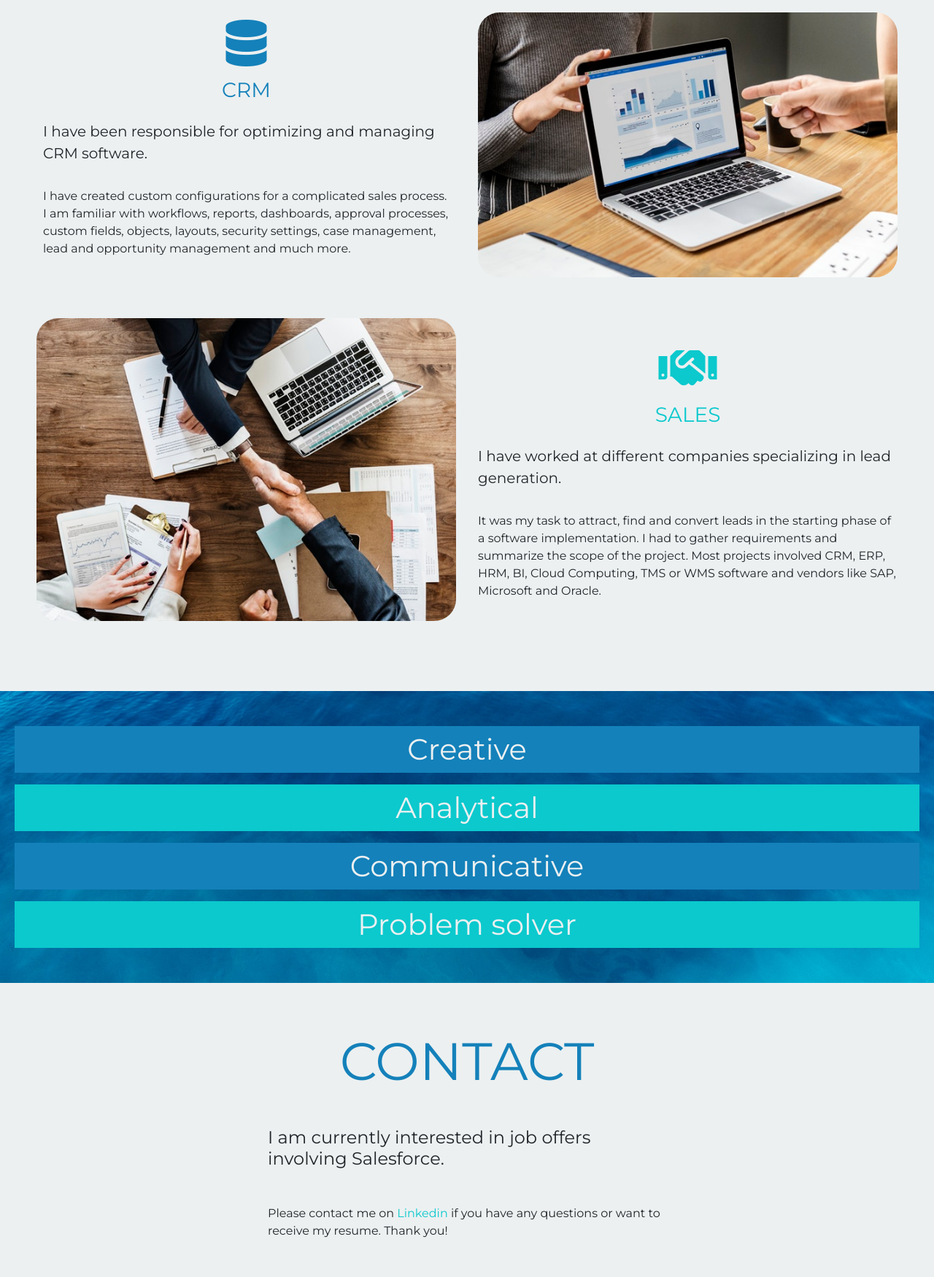
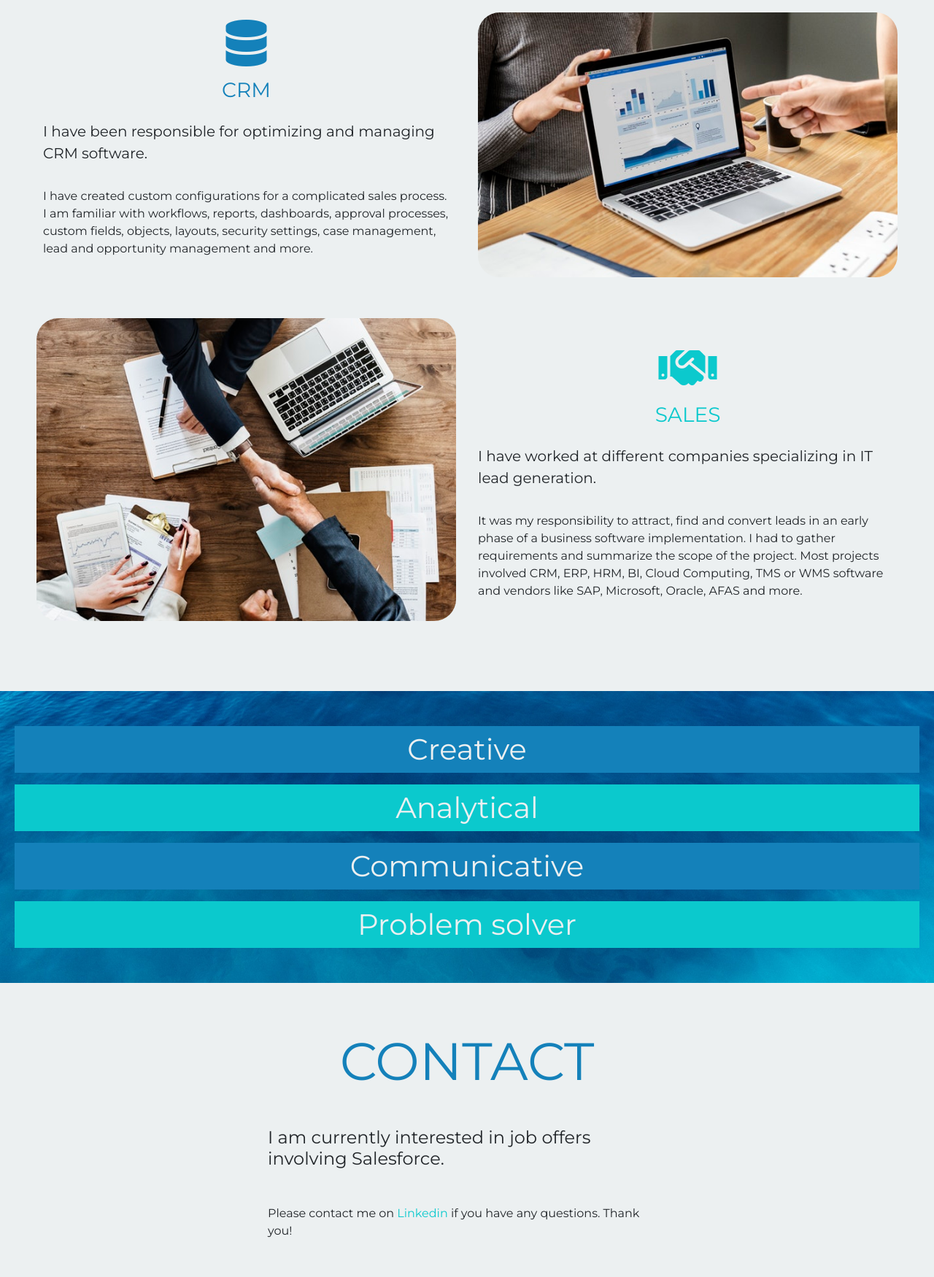
Before and after one commit to Sander-sch/SanderSchenkCV, a plain HTML site: page index.html in a window 1280 px wide. Shown: the part 2601-4351 px from the top of the page at 73% size. Drawn offline with nearby package versions, Linux system fonts and the light colour scheme.

Commit message:
Aanpassing aan second page

```diff
--- a/css/style.css
+++ b/css/style.css
@@ -52,6 +52,7 @@ html, body {
 
 /* About-me Page*/
 .about-me-page-sander {
+  background-color: #1481BA;
   min-height: 800px; }
   .about-me-page-sander .header-text-section {
     margin-bottom: 5%; }
--- a/index.html
+++ b/index.html
@@ -75,7 +75,7 @@
               <div class="row intro-content">
                 <div class="container text-center">
                   <h1 class="main-text-intro display-1 text-white">Sander<span class="main-text-intro text-secondary">Schenk</span></h1>
-                  <h4 class="text-white animated fadeInUp delay-3s">Salesforce Certified Consultant & Admin</h4>
+                  <h4 class="text-white animated fadeInUp delay-1s">Salesforce Certified Consultant & Admin</h4>
                  <button id="start-the-tour-btn" class="hvr-float btn btn-primary border border-white text-white px-3 mt-5"><p class="h4 my-1 text-button-landing">Start the tour</p></button>
                 </div>
               </div>
@@ -215,7 +215,7 @@
               <h3 class="text-primary mb-4">Why web development?</h3>
             </div>
             <p class="lead mb-4">Making responsive websites is a creative way I like to spent my spare time.</p>
-            <p>In the last few years I have developed front-end web development skills to express my creativity as a hobby. I have created this website using HTML, CSS, Javascript (Jquery), Bootstrap and Sass. I always try to learn more about new and upcoming developments for front-end web development. Currently my focus is on expending my Javascript knowledge with a framework like React.</p>
+            <p>In the last few years I have developed front-end web development skills to express my creativity as a hobby. I have created this website using HTML, CSS, Javascript (Jquery), Bootstrap and Sass. I always try to learn more about new and upcoming developments for front-end web development. Currently my focus is on expanding my Javascript knowledge with a framework like React.</p>
           </div>
        </div>
       </div>
@@ -237,7 +237,7 @@
             </div>
             <p class="lead">I have been responsible for optimizing and managing CRM software.</p>
             <p class="pt-3"> I have created custom configurations for a complicated sales
-              process. I am familiar with workflows, reports, dashboards, approval processes, custom fields, objects, layouts, security settings, case management, lead and opportunity management and much more.</p>
+              process. I am familiar with workflows, reports, dashboards, approval processes, custom fields, objects, layouts, security settings, case management, lead and opportunity management and more.</p>
           </div>
           <div class="d-none d-md-block col-lg-6 my-4 align-self-center">
             <img src="img/crm.jpeg" class="img-fluid border-radius-custom" alt="CRM on laptop">
@@ -255,9 +255,9 @@
               <i class="text-secondary fas fa-handshake fa-4x"></i>
               <h3 class="text-secondary py-3">SALES</h3>
             </div>
-            <p class="lead">I have worked at different companies specializing in lead generation.
-              <p class="pt-3">It was my task to attract, find and convert leads in the starting phase of a software implementation. I had to gather requirements and summarize the scope of the project. Most projects involved CRM, ERP, HRM, BI, Cloud Computing, TMS or WMS software and vendors like SAP,
-                Microsoft and Oracle.</p>
+            <p class="lead">I have worked at different companies specializing in IT lead generation.
+              <p class="pt-3">It was my responsibility to attract, find and convert leads in an early phase of a business software implementation. I had to gather requirements and summarize the scope of the project. Most projects involved CRM, ERP, HRM, BI, Cloud Computing, TMS or WMS software and vendors like SAP,
+                Microsoft, Oracle, AFAS and more.</p>
           </div>
         </div>
       </div>
@@ -288,7 +288,7 @@
         <div class="row justify-content-around mt-5">
           <div class="col-md-6 align-self-center">
             <p class="h4 contact-section-responsive-text mb-5">I am currently interested in job offers involving Salesforce.</p>
-            <p class="mb-5">Please contact me on <a href="https://www.linkedin.com/in/sanderschenk/">Linkedin</a> if you have any questions or want to receive my resume. Thank you!</p>
+            <p class="mb-5">Please contact me on <a href="https://www.linkedin.com/in/sanderschenk/">Linkedin</a> if you have any questions. Thank you!</p>
           </div>
 
           <!-- Form -->
```
